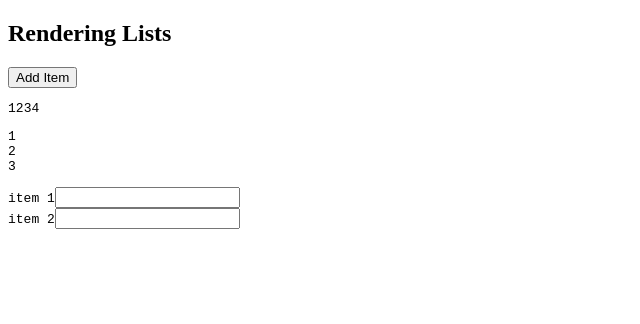
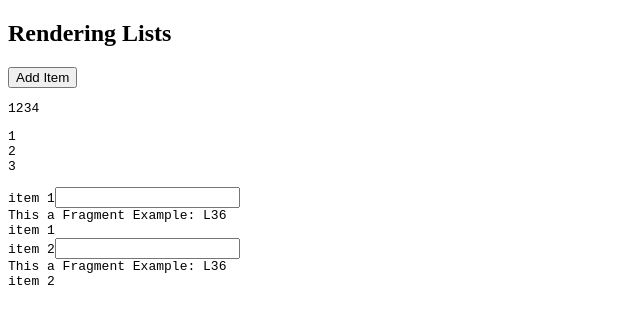
Before and after one commit to iqbal-arif/SimplifiedReactJS, a React (Vite) app in the folder demo/vite-project/Advanced Components/renderingLists/: page / in a window 1280 px wide. Shown: the top 324 px of the page, without its empty margins (0-640 px from the left). Built offline with nearby package versions, Linux system fonts and the light colour scheme.

Commit message:
modified:   demo/vite-project/Advanced Components/renderingLists/src/App.jsx

```diff
--- a/demo/vite-project/Advanced Components/renderingLists/src/App.jsx
+++ b/demo/vite-project/Advanced Components/renderingLists/src/App.jsx
@@ -1,4 +1,4 @@
-import { useState } from "react";
+import { Fragment, useState } from "react";
 
 function App() {
   const [items, setItems] = useState([
@@ -34,6 +34,11 @@ function App() {
                 {/*The key.id should not be used in Child Components  */}
                 <input type="text"></input>
               </div>
+
+              <Fragment key={item.id}>
+                <span>This a Fragment Example: L36</span>
+                <div>{item.name}</div>
+              </Fragment>
             </>
           );
         })}
```
